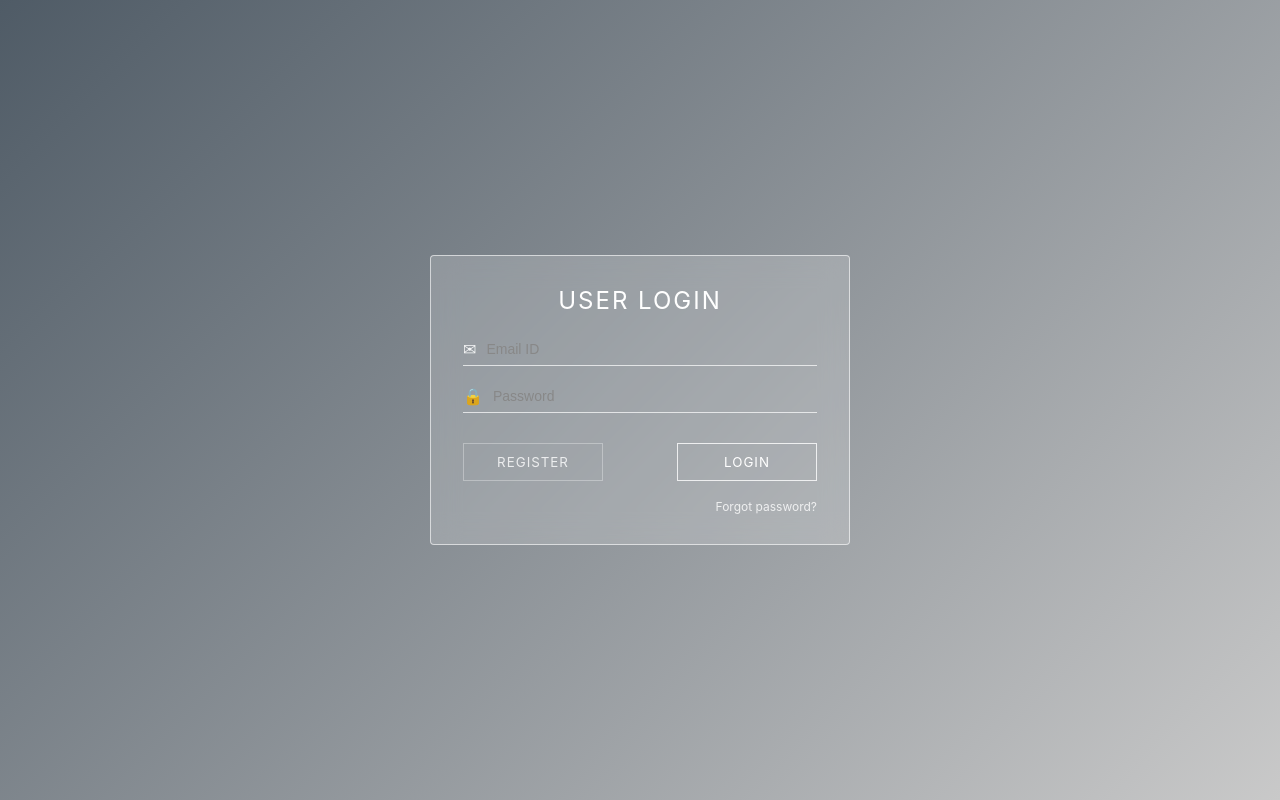
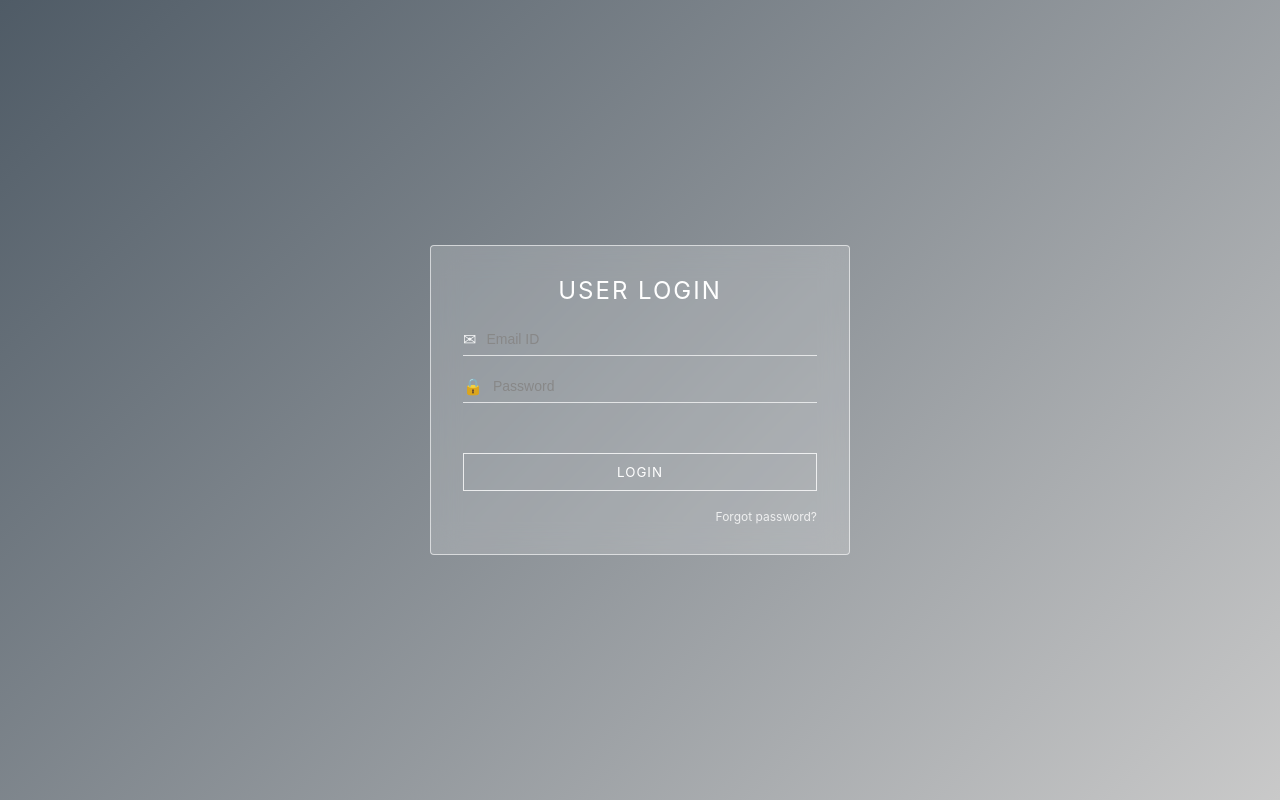
Before and after one commit to papkaandry/tvmount-app, a Next.js app: page /login in a window 1280 px wide. Built offline with nearby package versions, Linux system fonts and the light colour scheme.

Commit message:
Update page.tsx

```diff
--- a/app/login/page.tsx
+++ b/app/login/page.tsx
@@ -61,12 +61,9 @@ export default function LoginPage() {
 
         {error && <div style={styles.error}>{error}</div>}
 
-        <div style={styles.buttons}>
-          <button style={styles.secondary}>REGISTER</button>
-          <button style={styles.primary} onClick={handleLogin}>
-            LOGIN
-          </button>
-        </div>
+        <button style={styles.primary} onClick={handleLogin}>
+          LOGIN
+        </button>
 
         <div style={styles.forgot}>Forgot password?</div>
       </div>
@@ -128,31 +125,15 @@ const styles: Record<string, React.CSSProperties> = {
     fontSize: 14,
   },
 
-  buttons: {
-    display: 'flex',
-    justifyContent: 'space-between',
+  primary: {
+    width: '100%',
+    height: 38,
     marginTop: 30,
-  },
-
-  primary: {
-    width: 140,
-    height: 38,
     background: 'transparent',
     border: '1px solid rgba(255,255,255,0.8)',
     color: '#fff',
     cursor: 'pointer',
     letterSpacing: 1,
-  },
-
-  secondary: {
-    width: 140,
-    height: 38,
-    background: 'transparent',
-    border: '1px solid rgba(255,255,255,0.4)',
-    color: '#fff',
-    cursor: 'pointer',
-    letterSpacing: 1,
-    opacity: 0.8,
   },
 
   forgot: {
```
